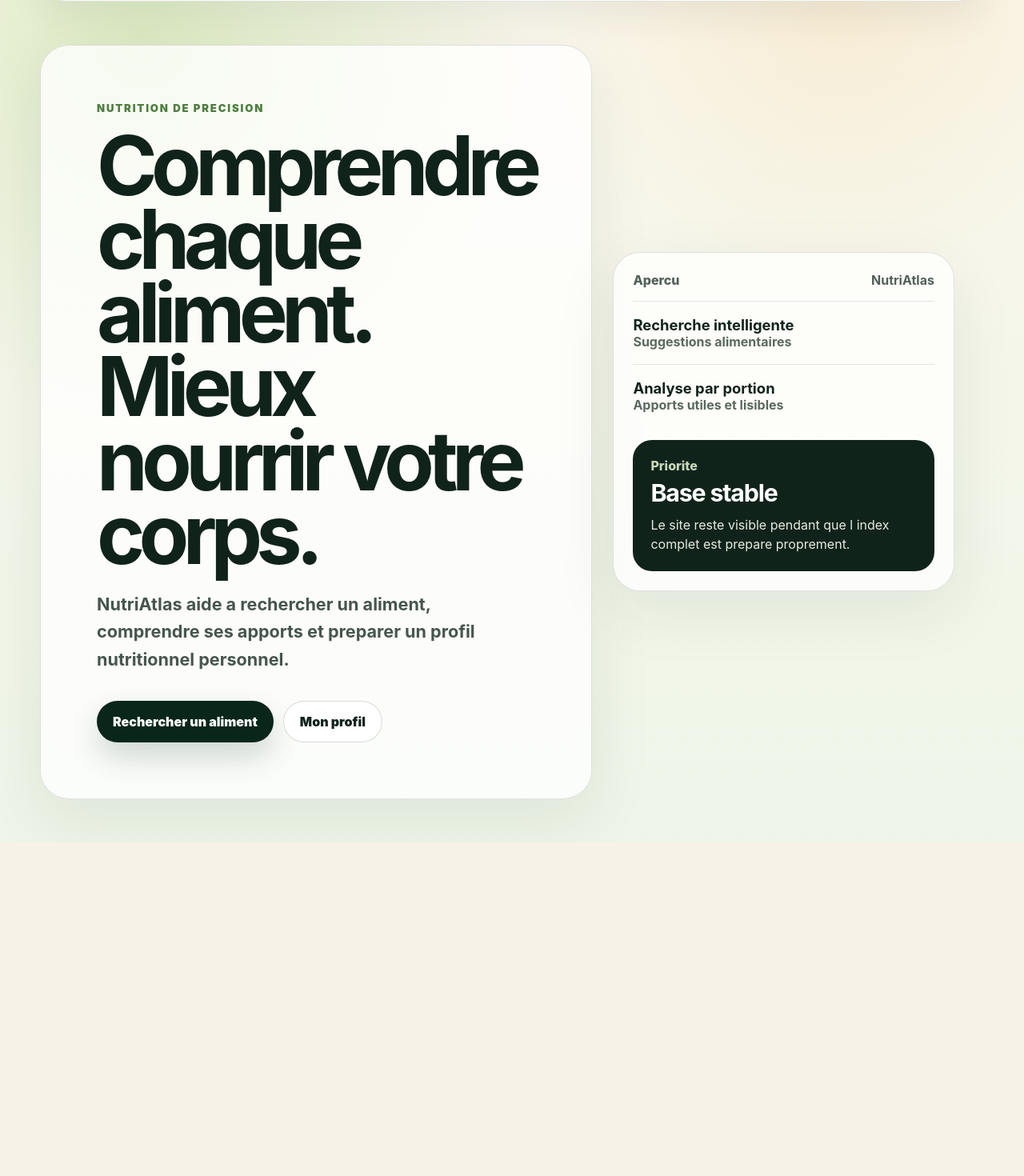
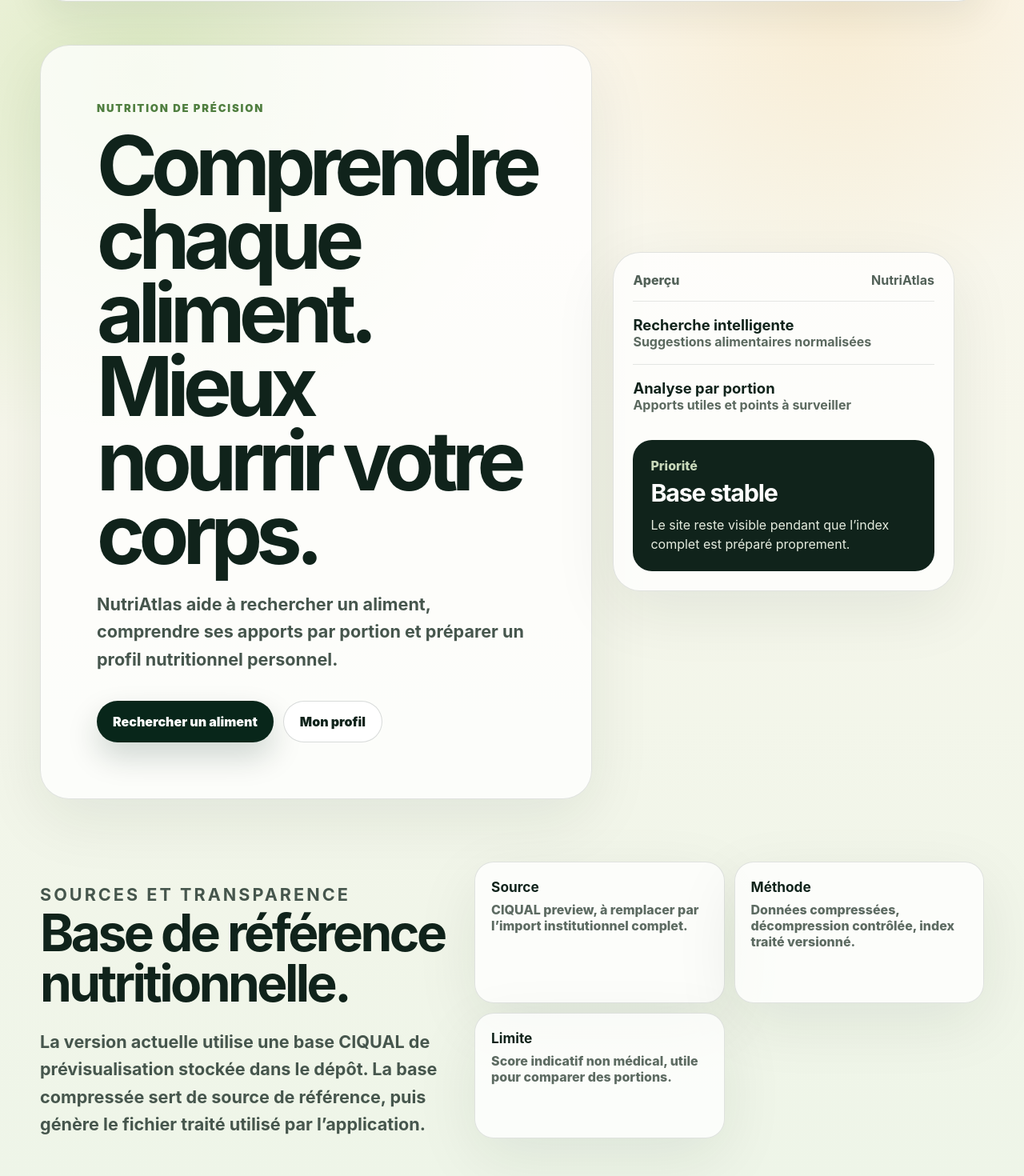
Before and after one commit to pharmaexport/NutriAtlas, a Next.js app: page / in a window 1280 px wide. Shown: the part 78-1548 px from the top of the page at 80% size. Before the commit the page ends 1131 px from the top, so only its background shows below. Built offline with nearby package versions, Linux system fonts and the light colour scheme.

Commit message:
Align home navigation and sources section

```diff
--- a/app/page.tsx
+++ b/app/page.tsx
@@ -5,16 +5,18 @@
         <a className="brand" href="/">NutriAtlas</a>
         <div className="navLinks">
           <a href="/search">Recherche</a>
+          <a href="/cumul">Cumul</a>
           <a href="/profil">Profil</a>
+          <a href="/#sources">Sources</a>
         </div>
       </nav>
 
       <section className="hero pageSection">
         <div className="heroCopy">
-          <p className="eyebrow">Nutrition de precision</p>
+          <p className="eyebrow">Nutrition de précision</p>
           <h1>Comprendre chaque aliment. Mieux nourrir votre corps.</h1>
           <p className="lead">
-            NutriAtlas aide a rechercher un aliment, comprendre ses apports et preparer un profil nutritionnel personnel.
+            NutriAtlas aide à rechercher un aliment, comprendre ses apports par portion et préparer un profil nutritionnel personnel.
           </p>
           <div className="ctaRow">
             <a className="primaryCta" href="/search">Rechercher un aliment</a>
@@ -24,27 +26,52 @@
 
         <aside className="heroPanel">
           <div className="panelHeader">
-            <span>Apercu</span>
+            <span>Aperçu</span>
             <strong>NutriAtlas</strong>
           </div>
           <div className="foodRow">
             <div>
               <strong>Recherche intelligente</strong>
-              <span>Suggestions alimentaires</span>
+              <span>Suggestions alimentaires normalisées</span>
             </div>
           </div>
           <div className="foodRow">
             <div>
               <strong>Analyse par portion</strong>
-              <span>Apports utiles et lisibles</span>
+              <span>Apports utiles et points à surveiller</span>
             </div>
           </div>
           <div className="gapCard">
-            <span>Priorite</span>
+            <span>Priorité</span>
             <strong>Base stable</strong>
-            <p>Le site reste visible pendant que l index complet est prepare proprement.</p>
+            <p>Le site reste visible pendant que l’index complet est préparé proprement.</p>
           </div>
         </aside>
+      </section>
+
+      <section id="sources" className="pageSection profileFormPreview">
+        <div>
+          <p className="eyebrow">Sources et transparence</p>
+          <h2>Base de référence nutritionnelle.</h2>
+          <p>
+            La version actuelle utilise une base CIQUAL de prévisualisation stockée dans le dépôt.
+            La base compressée sert de source de référence, puis génère le fichier traité utilisé par l’application.
+          </p>
+        </div>
+        <div className="scenarioGrid">
+          <article>
+            <strong>Source</strong>
+            <span>CIQUAL preview, à remplacer par l’import institutionnel complet.</span>
+          </article>
+          <article>
+            <strong>Méthode</strong>
+            <span>Données compressées, décompression contrôlée, index traité versionné.</span>
+          </article>
+          <article>
+            <strong>Limite</strong>
+            <span>Score indicatif non médical, utile pour comparer des portions.</span>
+          </article>
+        </div>
       </section>
     </main>
   );
```
